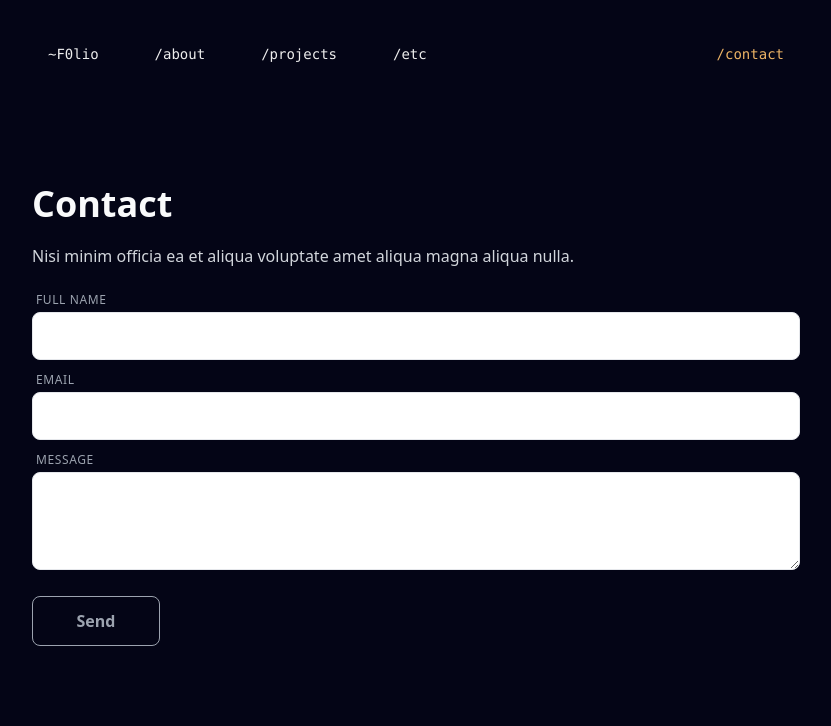
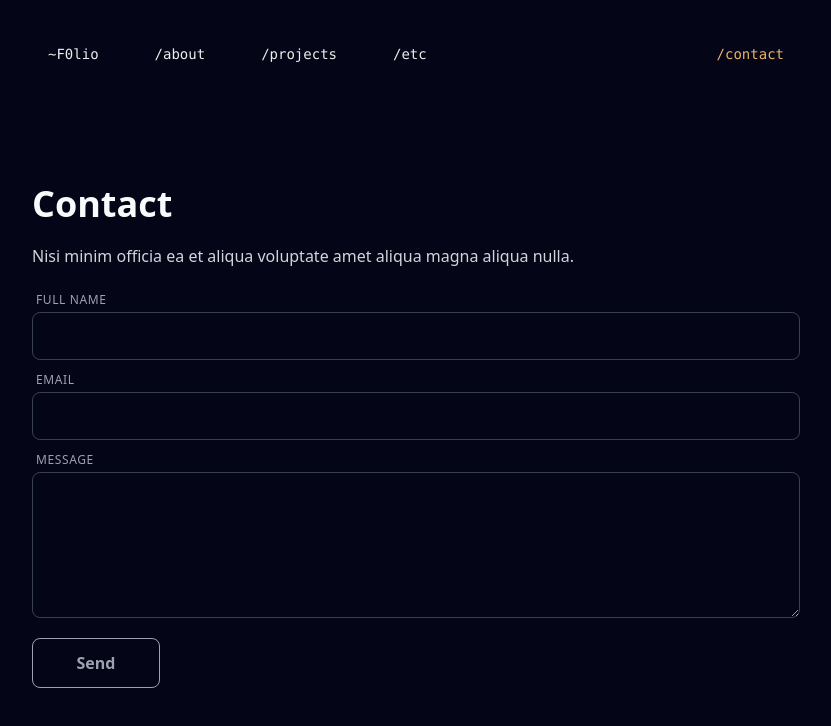
Before and after one commit to f0lio/portf0lio, a Next.js app: page /contact in a window 1280 px wide. Shown: the top 726 px of the page, without its empty margins (224-1055 px from the left). Built offline with nearby package versions, Linux system fonts and the light colour scheme.

Commit message:
fix text size, contact forms color

```diff
--- a/pages/contact.js
+++ b/pages/contact.js
@@ -43,7 +43,7 @@ const Contact = () => {
 								autoComplete="false"
 								tabIndex="0"
 								type="text"
-								className="block z-0 w-full h-full px-3 py-3 mt-2 text-gray-300 border rounded-lg outline-none w-100 dark:bg-gray-900 dark:border-gray-800 focus:border-gray-600 focus:outline-none"
+								className="block z-0 w-full h-full px-3 py-3 mt-2 bg-transparent  text-gray-300 border rounded-lg outline-none w-100 dark:bg-gray-900 dark:border-gray-800 focus:border-gray-600 border-gray-700 focus:outline-none"
 							/>
 						</p>
 					</div>
@@ -63,7 +63,7 @@ const Contact = () => {
 								autoComplete="false"
 								tabIndex="0"
 								type="text"
-								className="block  w-full h-full px-3 py-3 mt-2 text-gray-300 bg-white border rounded-lg outline-none w-100 dark:bg-gray-900 dark:border-gray-800 focus:border-gray-600 focus:outline-none"
+								className="block z-0 w-full h-full px-3 py-3 mt-2 bg-transparent  text-gray-300 border rounded-lg outline-none w-100 dark:bg-gray-900 dark:border-gray-800 focus:border-gray-600 border-gray-700 focus:outline-none"
 							/>
 						</p>
 					</div>
@@ -81,8 +81,8 @@ const Contact = () => {
 							name="message"
 							id="message"
 							cols="10"
-							rows="3"
-							className="w-full p-2 px-3 py-3 mt-2 text-gray-300 bg-white border rounded-lg w-100 dark:bg-gray-900 dark:border-gray-800 focus:border-gray-600 focus:outline-none"
+							rows="5"
+							className="block z-0 w-full h-full px-3 py-3 mt-2 bg-transparent  text-gray-300 border rounded-lg outline-none w-100 dark:bg-gray-900 dark:border-gray-800 focus:border-gray-600 border-gray-700 focus:outline-none"
 						></textarea>
 					</div>
 
--- a/pages/index.js
+++ b/pages/index.js
@@ -7,12 +7,12 @@ export default function Home() {
 	return (
 		<Layout pageName="home" pageTitle="F0lio - Home">
 			<div className="px-2 selection:text-primary-2">
-				<div className="flex items-end font-mono text-5xl text-gray-100 cursor-pointer group">
+				<div className="flex items-end font-mono text-4xl sm:text-5xl text-gray-100 cursor-pointer group">
 					<div className="items-start sm:flex sm:grid-cols-2">
 						<p className="py-3 mr-2 max-w-min sm:py-0">Hi,</p>
 						<div className="flex items-end col-span-2 whitespace-nowrap ">
 							<p className="">I&#39;m Omar</p>
-							<p className="px-3 text-xl text-gray-400 group-hover:text-primary-3 ">
+							<p className="px-3 text-lg sm:text-xl text-gray-400 group-hover:text-primary-3 ">
 								(aka F0lio)
 							</p>
 						</div>
```
